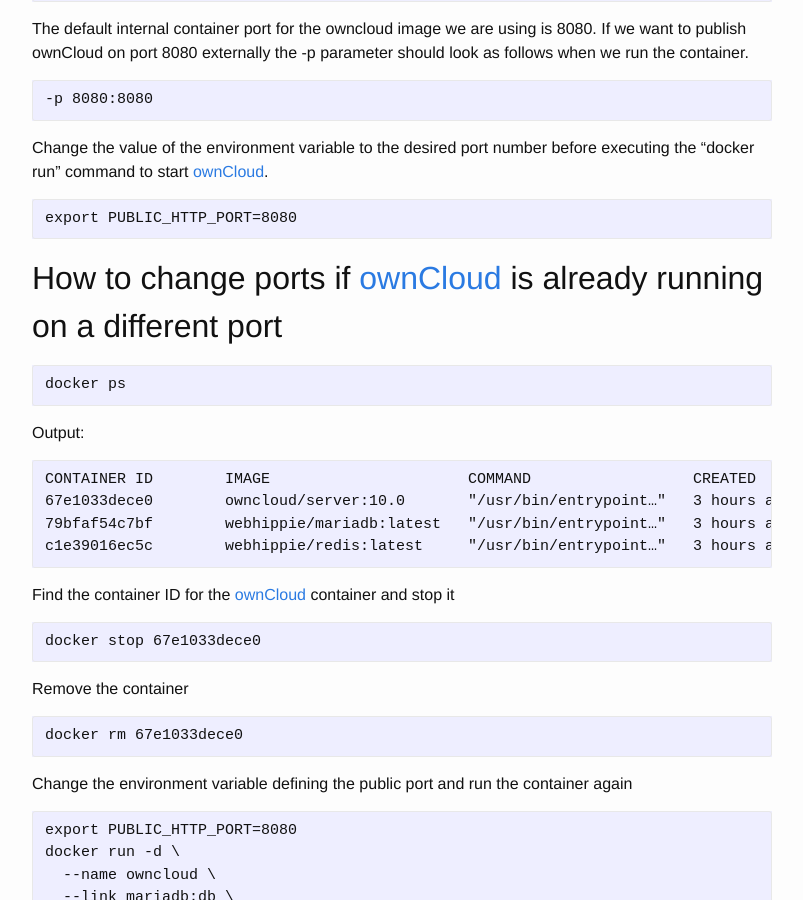
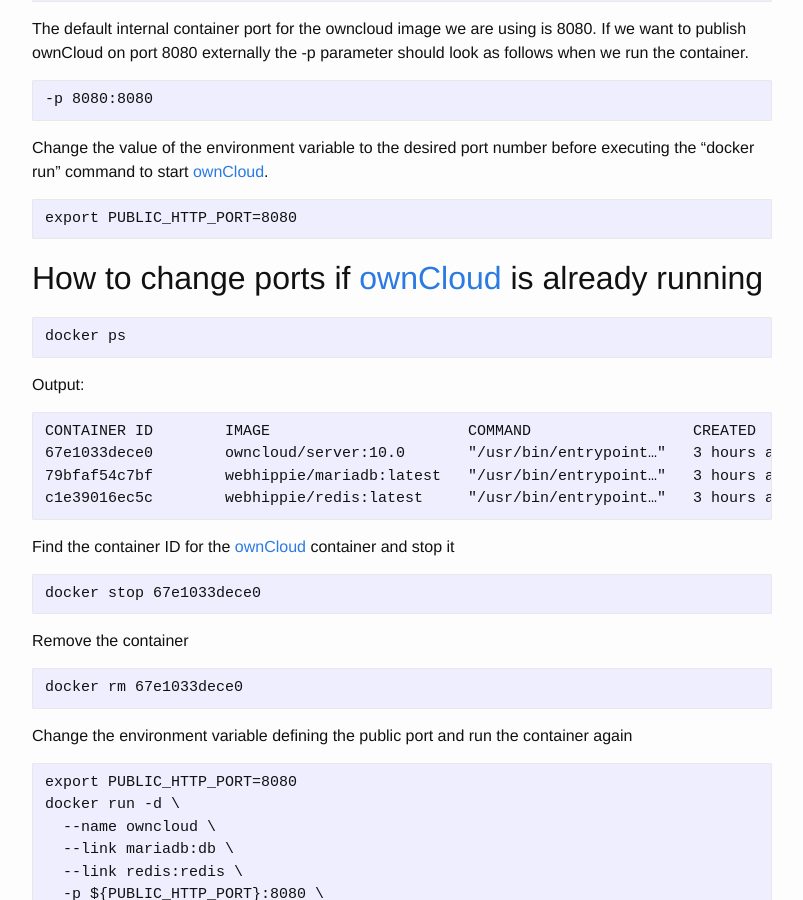
Before and after one commit to whizzer75/whizzer75.github.io, a Jekyll site: the page built from 2-tcp-8080.md, in a window 1280 px wide and 900 px high, scrolled down 527 px. Shown: the whole window, without its empty margins (238-1041 px from the left). Built offline with Jekyll 4.4.1, drawn with Linux system fonts in a browser that asks for light colours.

Commit message:
removed unnecessary words from tcp8080

````diff
--- a/2-tcp-8080.md
+++ b/2-tcp-8080.md
@@ -37,7 +37,7 @@
 export PUBLIC_HTTP_PORT=8080
 ```
 
-## How to change ports if [ownCloud] is already running on a different port
+## How to change ports if [ownCloud] is already running
 
 ```
 docker ps
````
